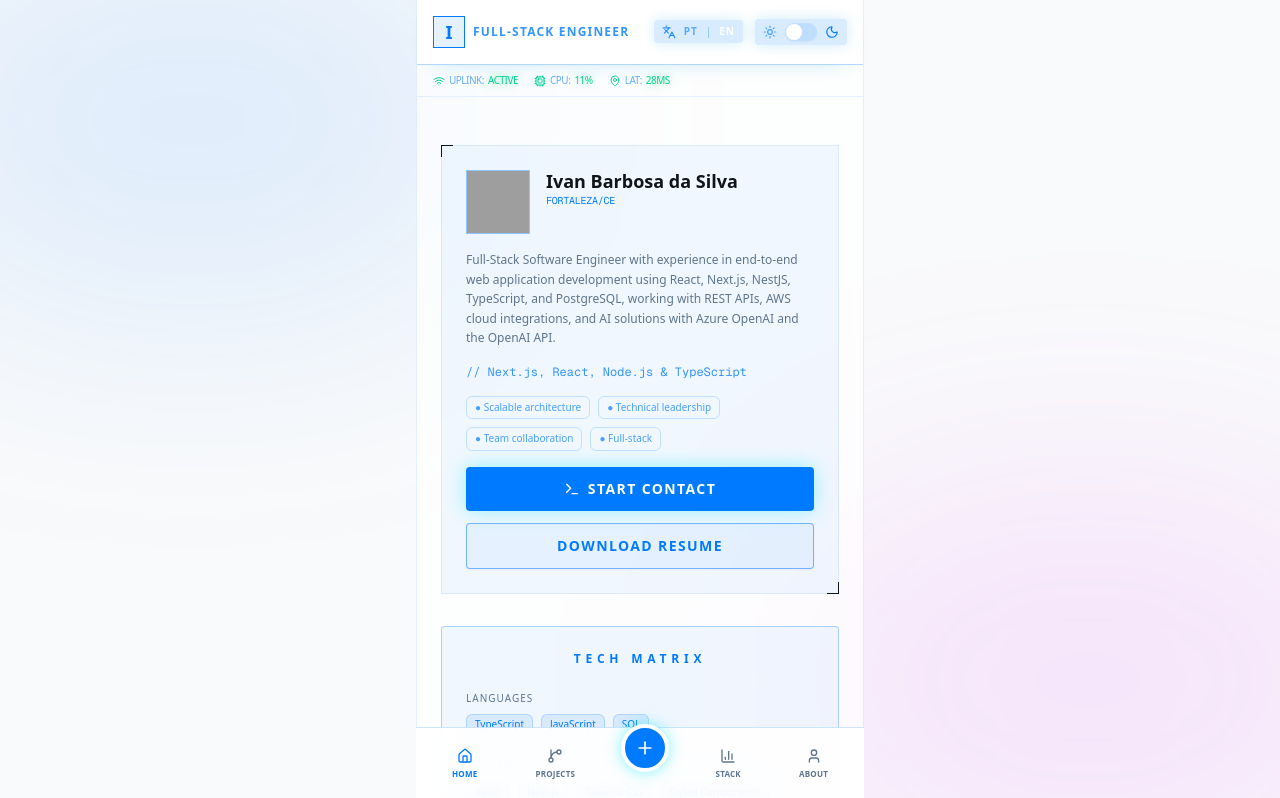
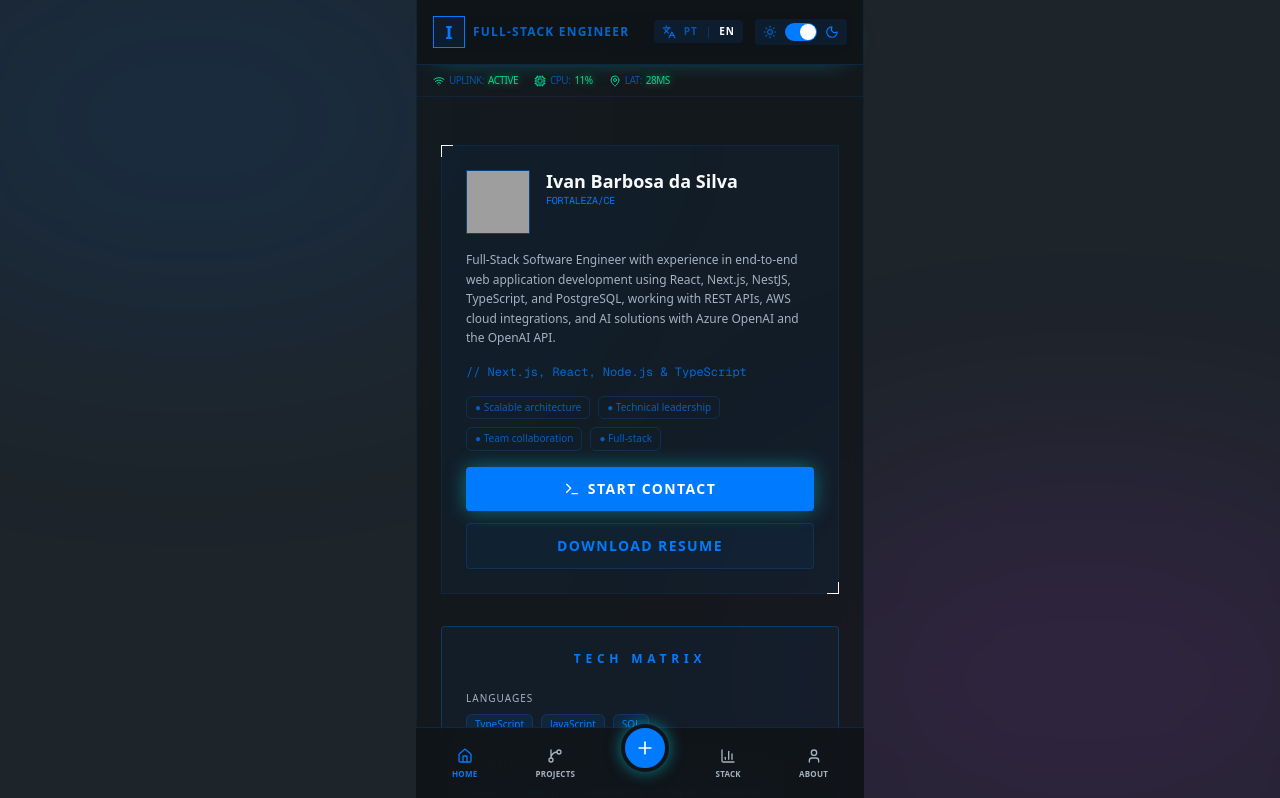
Before and after one commit to ivanbs14/Portifolio, a Next.js app: page / in a window 1280 px wide. Shown: the top 798 px of the page. Built offline with nearby package versions, Linux system fonts and the light colour scheme; grey boxes are pictures that could not be loaded.

Commit message:
fix: error

```diff
--- a/src/components/portfolio/hud-header.tsx
+++ b/src/components/portfolio/hud-header.tsx
@@ -11,29 +11,32 @@ const THEME_STORAGE_KEY = "hud-theme";
 export function HudHeader() {
   const { language, setLanguage, t } = usePortfolioLanguage();
 
-  const [isDark, setIsDark] = useState(() => {
-    if (typeof window === "undefined") {
-      return true;
-    }
+  const [isDark, setIsDark] = useState(true);
+  const [hasHydratedTheme, setHasHydratedTheme] = useState(false);
 
+  useEffect(() => {
     const savedTheme = window.localStorage.getItem(THEME_STORAGE_KEY);
 
     if (savedTheme === "dark") {
-      return true;
+      setIsDark(true);
+    } else if (savedTheme === "light") {
+      setIsDark(false);
+    } else {
+      setIsDark(document.documentElement.classList.contains("dark"));
     }
 
-    if (savedTheme === "light") {
-      return false;
+    setHasHydratedTheme(true);
+  }, []);
+
+  useEffect(() => {
+    if (!hasHydratedTheme) {
+      return;
     }
 
-    return document.documentElement.classList.contains("dark");
-  });
-
-  useEffect(() => {
     const root = document.documentElement;
     root.classList.toggle("dark", isDark);
     window.localStorage.setItem(THEME_STORAGE_KEY, isDark ? "dark" : "light");
-  }, [isDark]);
+  }, [hasHydratedTheme, isDark]);
 
   const handleThemeChange = (checked: boolean) => {
     setIsDark(checked);
--- a/src/components/portfolio/language-provider.tsx
+++ b/src/components/portfolio/language-provider.tsx
@@ -114,18 +114,26 @@ const isPortfolioLanguage = (value: string | null): value is PortfolioLanguage =
   value === "pt" || value === "en";
 
 export function LanguageProvider({ children }: { children: React.ReactNode }) {
-  const [language, setLanguage] = useState<PortfolioLanguage>(() => {
-    if (typeof window === "undefined") {
-      return DEFAULT_LANGUAGE;
+  const [language, setLanguage] = useState<PortfolioLanguage>(DEFAULT_LANGUAGE);
+  const [hasHydratedLanguage, setHasHydratedLanguage] = useState(false);
+
+  useEffect(() => {
+    const savedLanguage = window.localStorage.getItem(LANGUAGE_STORAGE_KEY);
+
+    if (isPortfolioLanguage(savedLanguage)) {
+      setLanguage(savedLanguage);
     }
 
-    const savedLanguage = window.localStorage.getItem(LANGUAGE_STORAGE_KEY);
-    return isPortfolioLanguage(savedLanguage) ? savedLanguage : DEFAULT_LANGUAGE;
-  });
+    setHasHydratedLanguage(true);
+  }, []);
 
   useEffect(() => {
+    if (!hasHydratedLanguage) {
+      return;
+    }
+
     window.localStorage.setItem(LANGUAGE_STORAGE_KEY, language);
-  }, [language]);
+  }, [hasHydratedLanguage, language]);
 
   const value = useMemo<PortfolioLanguageContextValue>(() => {
     const t = (key: TranslationKey) =>
```
